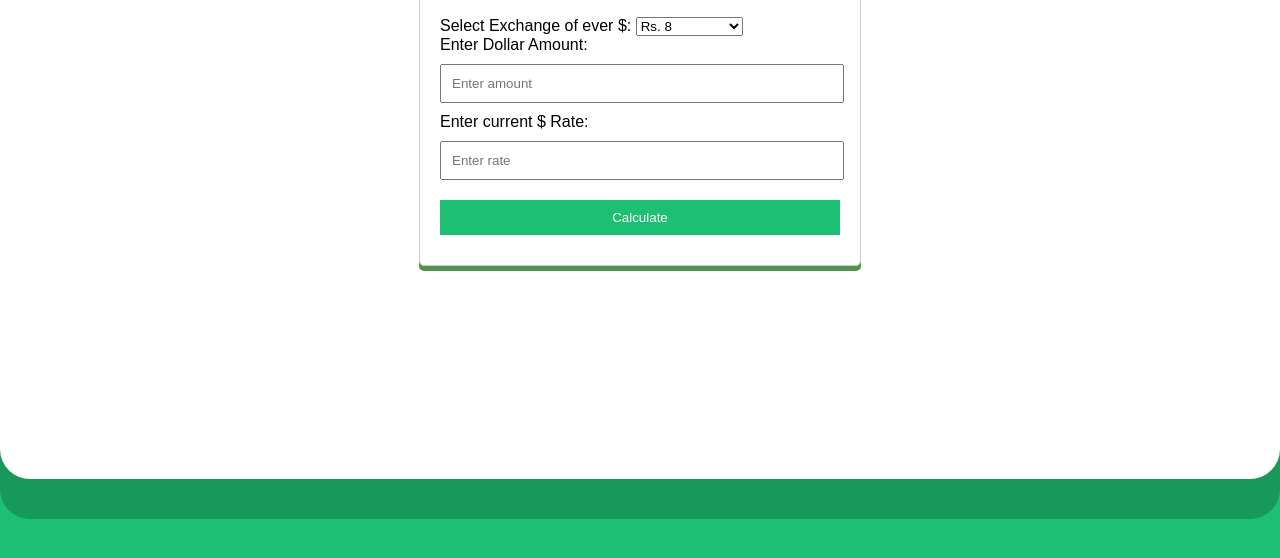
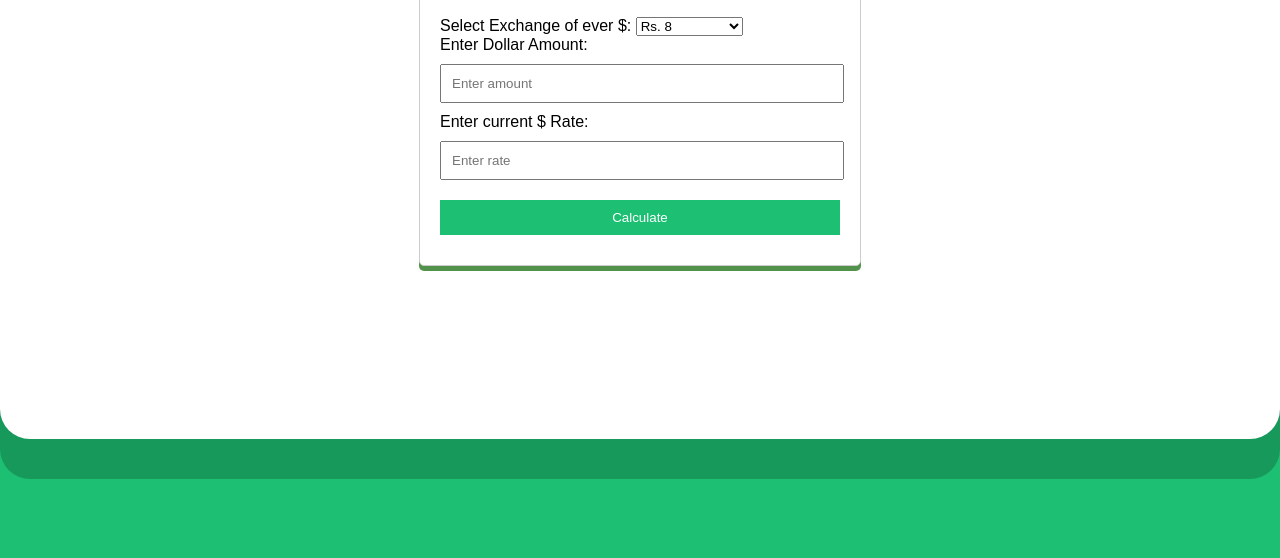
Before and after one commit to MuhammadJunaidHashmi/fiverr-conversion-calculator, a plain HTML site: page index.html in a window 1280 px wide. Shown: the part 220-778 px from the top of the page. Drawn offline with Linux system fonts and the light colour scheme; no server answers.

Commit message:
Update styles.css

```diff
--- a/src/styles.css
+++ b/src/styles.css
@@ -114,7 +114,7 @@
       .tab-content {
        background-color: #fff;
 
-       height: 620px;
+       height: 580px;
         display: none;
         padding: 20px;
 
```
